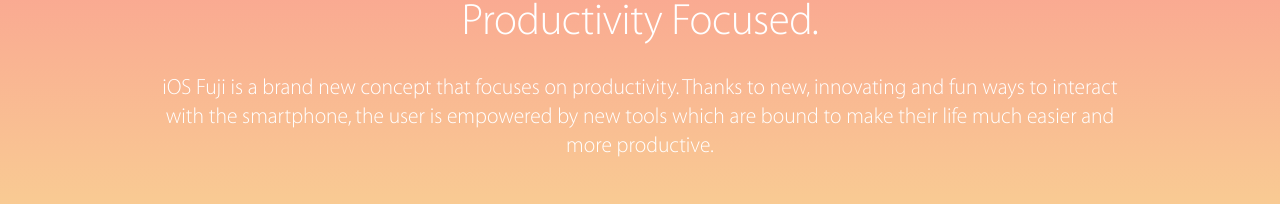
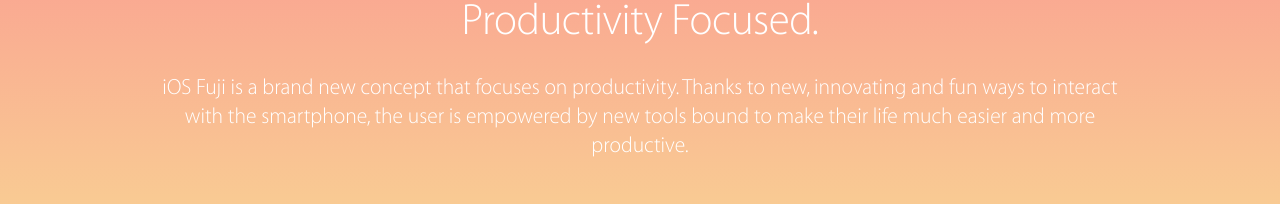
Before and after one commit to EugeneKevin/eugenekevin.github.io, a plain HTML site: page index.html in a window 1280 px wide. Shown: the part 269-473 px from the top of the page. Drawn offline with Linux system fonts and the light colour scheme.

Commit message:
Update index.html

```diff
--- a/index.html
+++ b/index.html
@@ -46,7 +46,7 @@
 	    	</div>
 	    	<div class="text">
 	    		<p>
-					iOS Fuji is a brand new concept that focuses on productivity. Thanks to new, innovating and fun ways to interact with the smartphone, the user is empowered by new tools which are bound to make their life much easier and more productive.
+					iOS Fuji is a brand new concept that focuses on productivity. Thanks to new, innovating and fun ways to interact with the smartphone, the user is empowered by new tools bound to make their life much easier and more productive.
 	    		</p>
 	    	</div>
 	    	<div class="coming">
```
